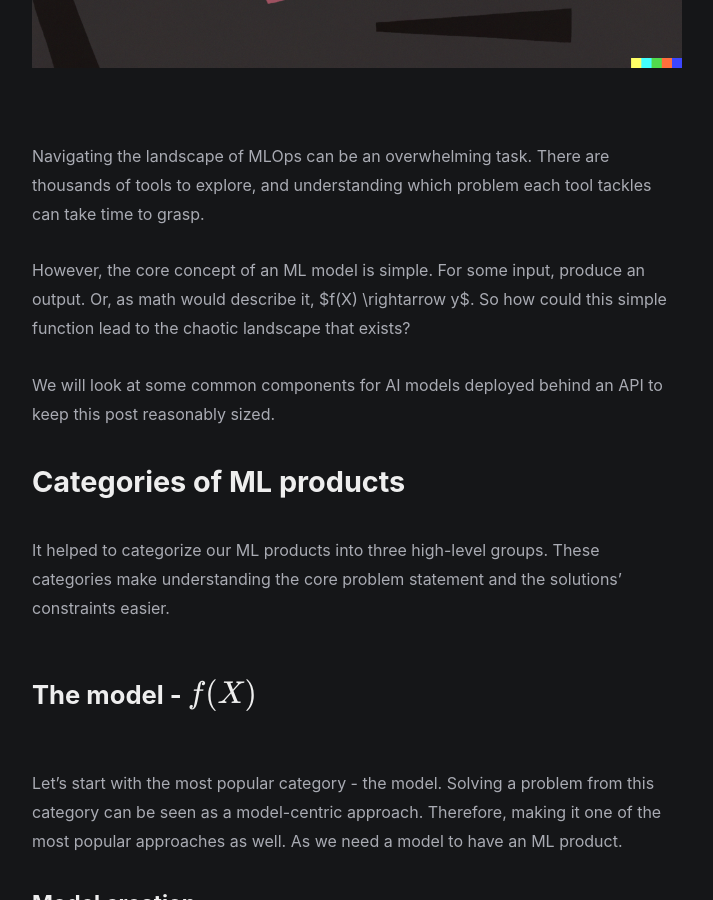
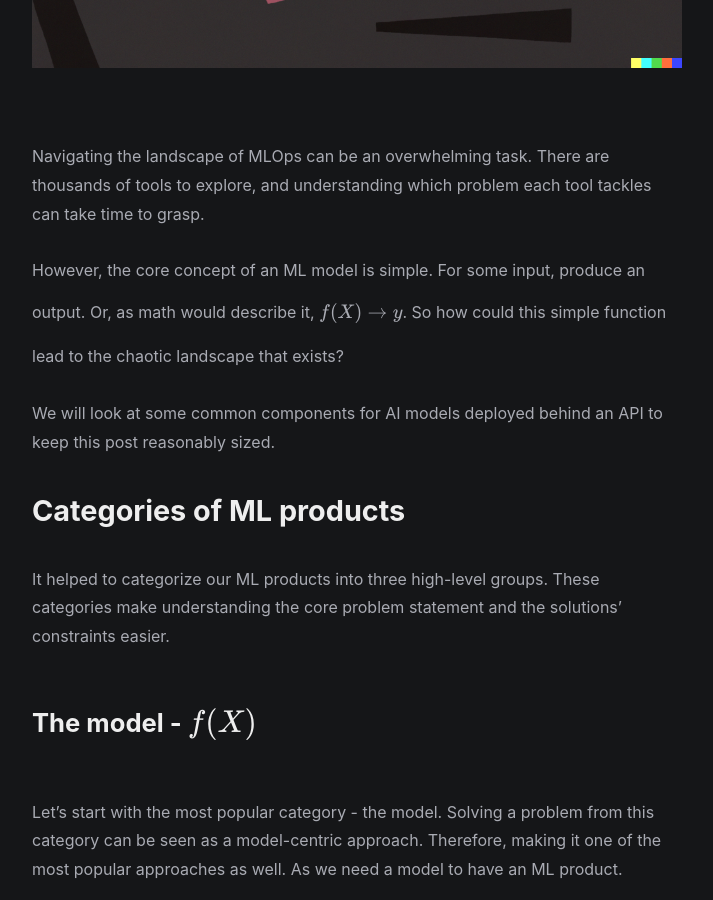
Before and after one commit to MatsMoll/matsmoll.github.io, a Jekyll site: the page built from _posts/2023-03-01-understand-the-chaotic-landscape-of-mlops.md, in a window 1280 px wide and 900 px high, scrolled down 960 px. Shown: the whole window, without its empty margins (283-996 px from the left). Built offline with Jekyll 4.4.1, drawn with Linux system fonts in a browser that asks for light colours; formulas are drawn with MathJax 3; some of the changed text lies outside the part shown.

```diff
--- a/_posts/2023-03-01-understand-the-chaotic-landscape-of-mlops.md
+++ b/_posts/2023-03-01-understand-the-chaotic-landscape-of-mlops.md
@@ -8,7 +8,7 @@ image_url: /assets/images/vally.png
 
 Navigating the landscape of MLOps can be an overwhelming task. There are thousands of tools to explore, and understanding which problem each tool tackles can take time to grasp.
 
-However, the core concept of an ML model is simple. For some input, produce an output. Or, as math would describe it, $f(X) \rightarrow y$. So how could this simple function lead to the chaotic landscape that exists?
+However, the core concept of an ML model is simple. For some input, produce an output. Or, as math would describe it, $$f(X) \rightarrow y$$. So how could this simple function lead to the chaotic landscape that exists?
 
 We will look at some common components for AI models deployed behind an API to keep this post reasonably sized.
 
@@ -95,7 +95,7 @@ A feature store is a highly specialized database for machine learning applicatio
 One such use case will be how to generate data sets that would be valid at the time of prediction.
 Therefore, fulfilling the same needs as described as a data warehouse. However, the feature store abstracts away the complex queries and logic needed to provide such data. Also known as a *Point-in-time correct join*.
 
-Therefore, creating a dataset where each row has the features that were available at their prediction time $$D = \{X_{0}^{0}, X_{1}^{0}, ..., X_{t}^{e} \}$$ where $$t$$ is the prediction time, and $$e$$ is the entity to predict for.
+Therefore, creating a dataset where each row has the features that were available at their prediction time $$D = \{X_{0,0}, X_{1,0}, ..., X_{t,e} \}$$ where $$t$$ is the prediction time, and $$e$$ is the entity to predict for.
 
 Furthermore, we often want to engineer our features a bit, either by generating embedding features or something simpler as computing a ratio between two columns.
 
```
